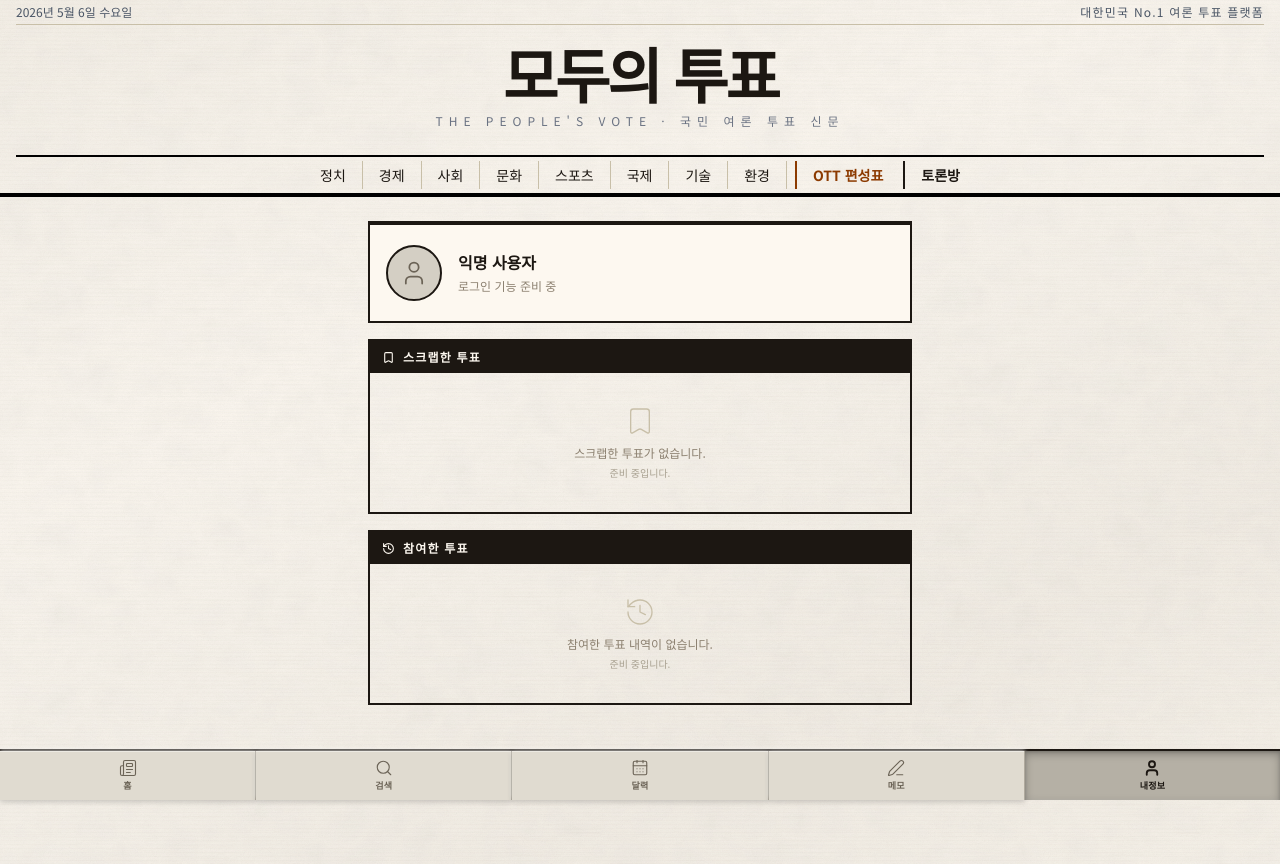
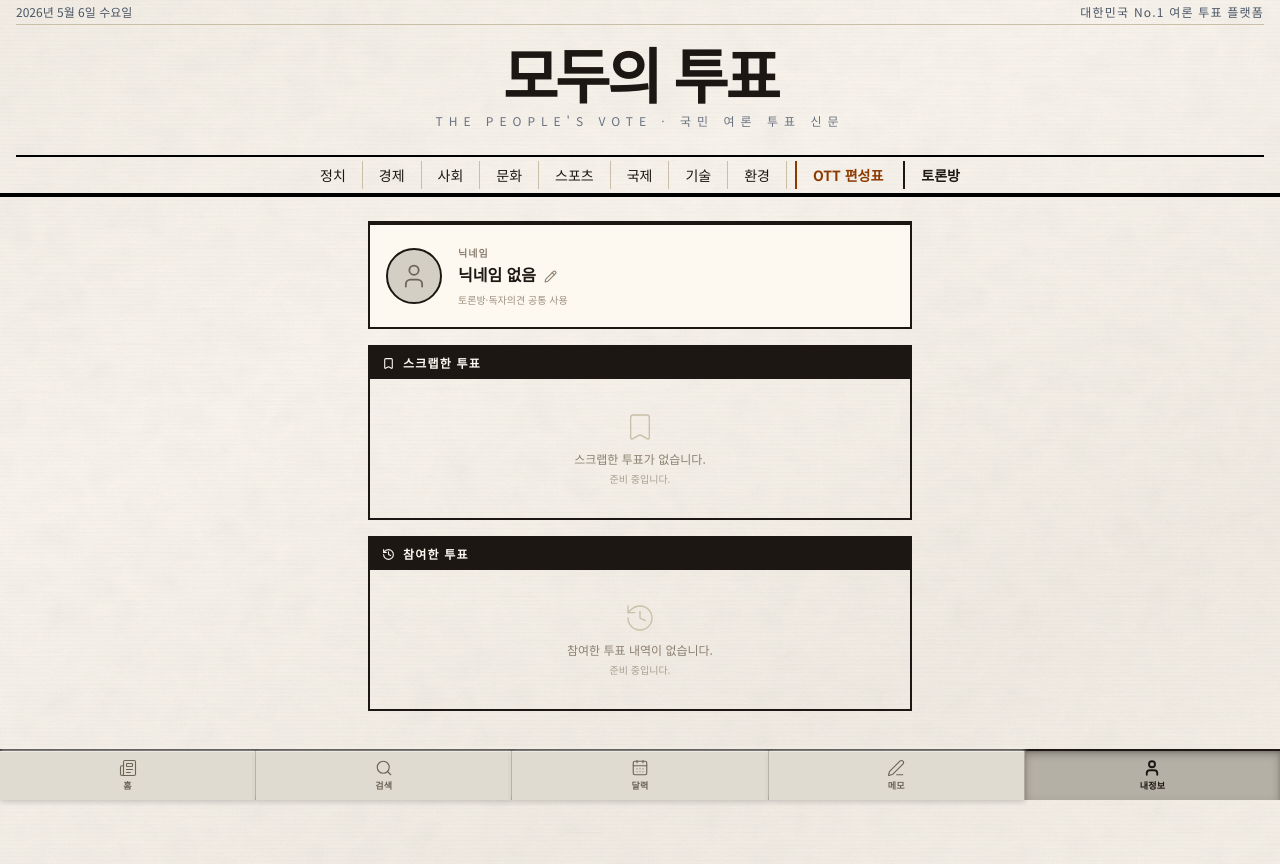
Before and after one commit to koreaMorning/modoo-vote, a Next.js app: page /profile in a window 1280 px wide. Built offline with nearby package versions, Linux system fonts and the light colour scheme.

Commit message:
내정보 페이지에 닉네임 수정 기능 추가
Co-Authored-By: Claude Sonnet 4.6 <noreply@anthropic.com>

```diff
--- /dev/null
+++ b/src/app/profile/ProfileNickname.tsx
@@ -0,0 +1,74 @@
+"use client";
+
+import { useState, useEffect } from "react";
+import { Pencil, Check, X } from "lucide-react";
+
+const NICKNAME_KEY = "modoo-chat-nickname";
+
+export default function ProfileNickname() {
+  const [nickname, setNickname] = useState("");
+  const [editing, setEditing] = useState(false);
+  const [input, setInput] = useState("");
+
+  useEffect(() => {
+    try {
+      const saved = localStorage.getItem(NICKNAME_KEY) ?? "";
+      setNickname(saved);
+    } catch {}
+  }, []);
+
+  function startEdit() {
+    setInput(nickname);
+    setEditing(true);
+  }
+
+  function save() {
+    const name = input.trim();
+    if (!name) return;
+    try { localStorage.setItem(NICKNAME_KEY, name); } catch {}
+    setNickname(name);
+    setEditing(false);
+  }
+
+  function cancel() {
+    setEditing(false);
+    setInput("");
+  }
+
+  if (editing) {
+    return (
+      <div className="flex items-center gap-2 mt-1">
+        <input
+          type="text"
+          value={input}
+          onChange={(e) => setInput(e.target.value)}
+          onKeyDown={(e) => { if (e.key === "Enter") save(); if (e.key === "Escape") cancel(); }}
+          maxLength={20}
+          autoFocus
+          className="text-base font-black font-serif border-b-2 border-[#1c1712] bg-transparent focus:outline-none w-40"
+        />
+        <button onClick={save} disabled={!input.trim()} className="text-[#2a6828] hover:text-[#1a4818] disabled:opacity-40 transition-colors">
+          <Check size={16} />
+        </button>
+        <button onClick={cancel} className="text-[#882020] hover:text-[#5a1010] transition-colors">
+          <X size={16} />
+        </button>
+      </div>
+    );
+  }
+
+  return (
+    <div className="flex items-center gap-2 mt-1">
+      <p className="text-base font-black font-serif">
+        {nickname || "닉네임 없음"}
+      </p>
+      <button
+        onClick={startEdit}
+        className="text-[#8c8070] hover:text-[#1c1712] transition-colors"
+        title="닉네임 수정"
+      >
+        <Pencil size={13} />
+      </button>
+    </div>
+  );
+}
--- a/src/app/profile/page.tsx
+++ b/src/app/profile/page.tsx
@@ -1,5 +1,6 @@
 import Header from "@/components/Header";
 import { User, Bookmark, History } from "lucide-react";
+import ProfileNickname from "./ProfileNickname";
 
 export const metadata = { title: "내정보 - 모두의 투표" };
 
@@ -15,8 +16,9 @@ export default function ProfilePage() {
             <User size={28} strokeWidth={1.5} className="text-[#6b6356]" />
           </div>
           <div>
-            <p className="text-base font-black font-serif">익명 사용자</p>
-            <p className="text-xs text-[#8c8070] mt-0.5">로그인 기능 준비 중</p>
+            <p className="text-[10px] text-[#8c8070] font-bold uppercase tracking-widest mb-0.5">닉네임</p>
+            <ProfileNickname />
+            <p className="text-[10px] text-[#a09080] mt-1">토론방·독자의견 공통 사용</p>
           </div>
         </div>
 
```
